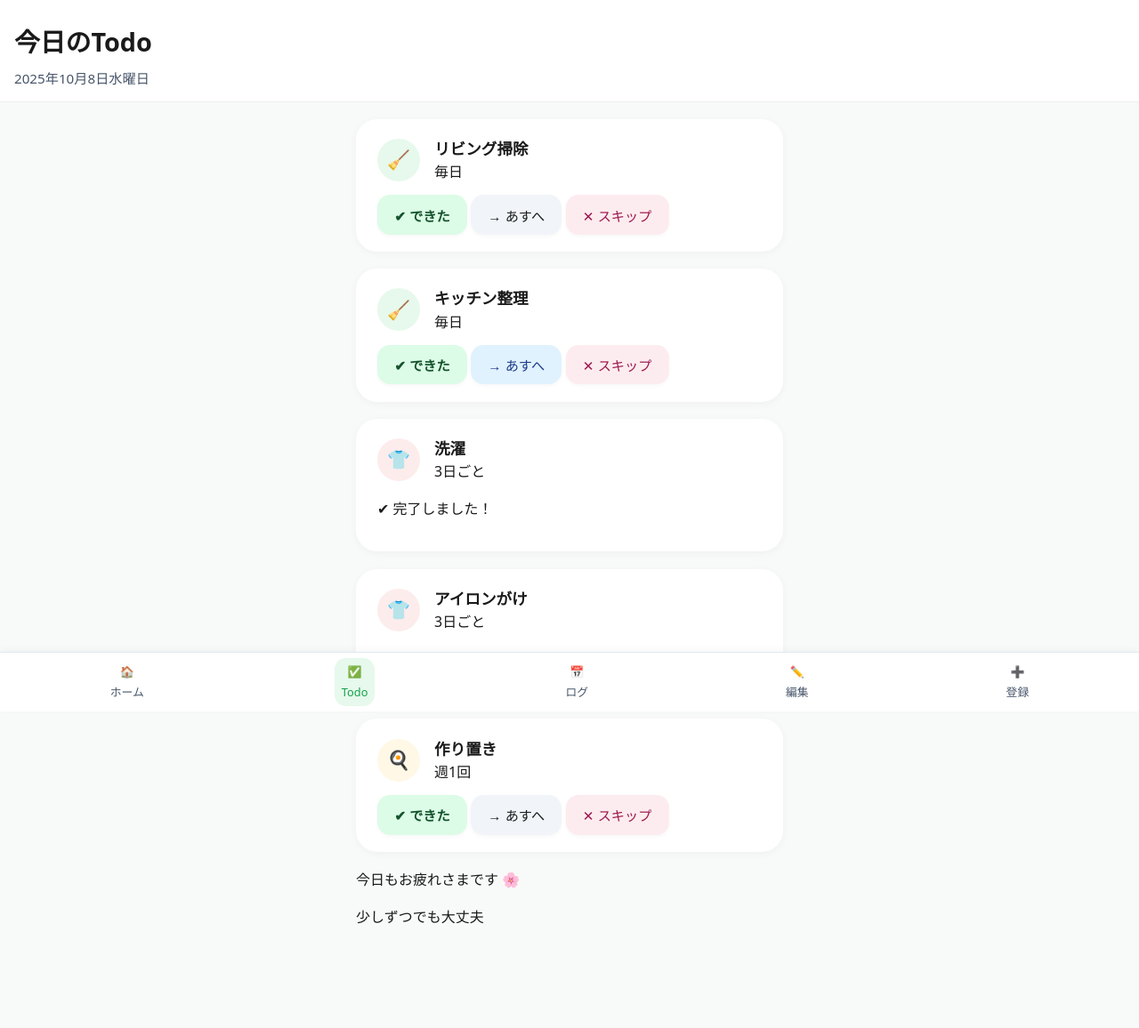
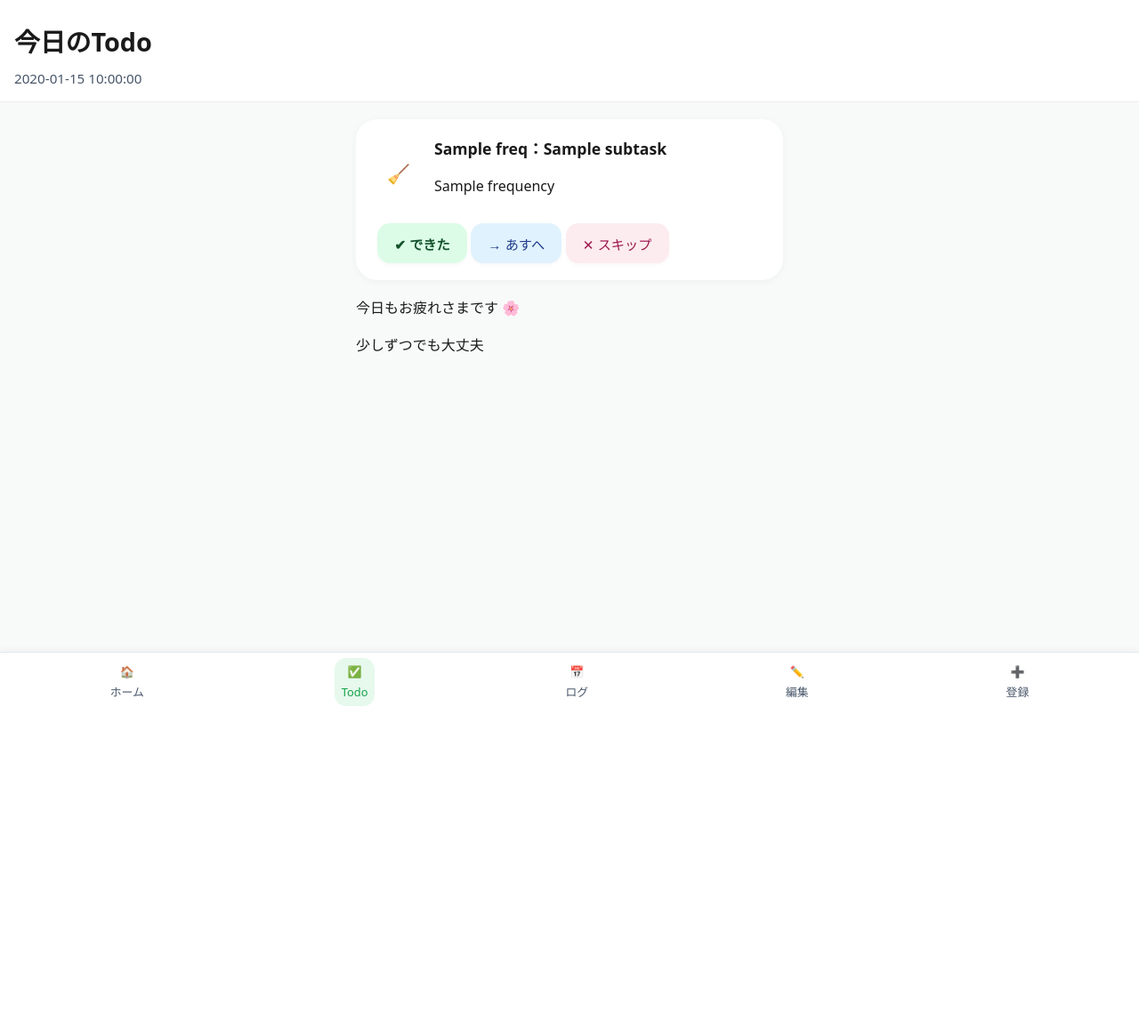
Before and after one commit to ikucha-portfolio/zubo_raku_v2, a Flask app: template templates/todo.html in a window 1280 px wide. Shown: the whole page at 89% size. After the commit the page ends 794 px from the top, so only its background shows below. Run offline with Flask 3, Linux system fonts and the light colour scheme; the template is opened without the code that fills it: most values are stand-ins (such as "Sample title", 1, 10 or a date in 2020).

Commit message:
TODOページ動作確認

```diff
--- a/app.py
+++ b/app.py
@@ -1,3 +1,5 @@
+
+
 from flask import Flask, render_template, request, redirect, url_for
 import sqlite3
 from datetime import date
@@ -69,25 +71,30 @@ def index():
         current_date=date.today().strftime("%Y年%m月%d日 %A")
     )
 
-
-
 @app.route('/todo')
 def todo():
     today = date.today()
     weekday = today.weekday()  # 0=月曜, 6=日曜
 
     conn = sqlite3.connect('/Users/ami/Desktop/housework.db')
+    conn.row_factory = sqlite3.Row
     cur = conn.cursor()
 
-    # 🧠 今日のタスクを抽出（頻度ロジック付き）
+    # 🧠 progressテーブルとJOINして完了状態を取得
     query = """
-    SELECT s.id, c.name AS category, s.name AS subtask, s.frequency
+    SELECT
+        s.id AS subtask_id,
+        c.name AS category,
+        s.name AS subtask,
+        s.frequency,
+        p.is_completed
     FROM subtasks s
     JOIN categories c ON s.category_id = c.id
+    LEFT JOIN progress p ON s.id = p.subtask_id
     WHERE
-    (s.frequency = '毎日')
-    OR (s.frequency = '3日おき' AND (julianday(?) - julianday('2025-10-07')) % 3 = 0)
-    OR (s.frequency = '週一' AND ? = 5)
+        (s.frequency = '毎日')
+        OR (s.frequency = '3日おき' AND (julianday(?) - julianday('2025-10-07')) % 3 = 0)
+        OR (s.frequency = '週一' AND ? = 5)
     ORDER BY c.id;
     """
 
@@ -96,16 +103,19 @@ def todo():
     conn.close()
 
     # 🗂 カテゴリごとにまとめる
+    from collections import defaultdict
     grouped_tasks = defaultdict(list)
-    for subtask_id, category, subtask, freq in rows:
-        grouped_tasks[category].append({
-        "id": subtask_id,   # ← ここを追加
-        "subtask": subtask,
-        "frequency": freq
-    })
 
+    for row in rows:
+        grouped_tasks[row["category"]].append({
+            "id": row["subtask_id"],
+            "subtask": row["subtask"],
+            "frequency": row["frequency"],
+            "is_completed": row["is_completed"]
+        })
 
     return render_template('todo.html', today=today, grouped_tasks=grouped_tasks)
+
 
 
 
@@ -158,8 +168,10 @@ def add_task():
 # ✅★ここに追記★
 from datetime import timedelta
 
-@app.route('/update_status/<int:progress_id>', methods=['POST'])
-def update_status(progress_id):
+from datetime import timedelta
+
+@app.route('/update_status/<int:subtask_id>', methods=['POST'])
+def update_status(subtask_id):
     action = request.form['status']  # 'done', 'defer', 'skip'
     today = date.today()
 
@@ -167,11 +179,18 @@ def update_status(progress_id):
     conn.row_factory = sqlite3.Row
     cur = conn.cursor()
 
-    cur.execute("SELECT frequency FROM progress WHERE id = ?", (progress_id,))
+    # 🧠 progressテーブルから対象行を取得
+    cur.execute("SELECT frequency, planned_date FROM progress WHERE subtask_id = ?", (subtask_id,))
     row = cur.fetchone()
-    freq = row['frequency'] if row else '毎日'
 
-    # 次回日の計算
+    if not row:
+        conn.close()
+        return redirect(url_for('todo'))
+
+    freq = row['frequency']
+    planned_date = row['planned_date']
+
+    # 🗓 次回日のロジック
     if freq == '毎日':
         next_date = today + timedelta(days=1)
     elif freq == '3日おき':
@@ -179,36 +198,38 @@ def update_status(progress_id):
     elif freq == '週一':
         next_date = today + timedelta(days=7)
     else:
-        next_date = None
+        next_date = today
 
-    # アクション別処理
+    # 🎯 各アクションごとの処理
     if action == 'done':
         cur.execute("""
             UPDATE progress
             SET is_completed = 1,
                 completed_date = ?,
-                next_date = ?
-            WHERE id = ?
-        """, (today, next_date, progress_id))
+                next_date = ?,
+                planned_date = ?
+            WHERE subtask_id = ?
+        """, (today, next_date, next_date, subtask_id))
 
-    elif action == 'defer':  # あすへ
+    elif action == 'defer':  # → あすへ
         cur.execute("""
             UPDATE progress
             SET planned_date = DATE(planned_date, '+1 day')
-            WHERE id = ?
-        """, (progress_id,))
+            WHERE subtask_id = ?
+        """, (subtask_id,))
 
-    elif action == 'skip':
+    elif action == 'skip':  # ✕ スキップ
         cur.execute("""
             UPDATE progress
             SET is_completed = 0,
                 completed_date = NULL,
                 next_date = ?
-            WHERE id = ?
-        """, (next_date, progress_id))
+            WHERE subtask_id = ?
+        """, (next_date, subtask_id))
 
     conn.commit()
     conn.close()
+
     return redirect(url_for('todo'))
 
 if __name__ == '__main__':
--- a/static/css/style.css
+++ b/static/css/style.css
@@ -336,6 +336,19 @@ button.skip:hover,
   background: #86efac;
 }
 
+/* ✅ 完了済みカード用 */
+.task-card.completed {
+  background: #f0fdf4;
+  border: 1px solid #bbf7d0;
+  opacity: 0.9;
+}
+
+.completed-text {
+  color: #15803d;
+  font-weight: 600;
+  margin-top: 0.5rem;
+}
+
 /* =========================================
    📱 Responsive
    ========================================= */
--- a/templates/todo.html
+++ b/templates/todo.html
@@ -11,82 +11,43 @@
   <!-- ヘッダー -->
   <header class="header">
     <h1>今日のTodo</h1>
-    <p class="date">2025年10月8日水曜日</p>
+    <p class="date">{{ today }}</p>
   </header>
 
   <!-- メインコンテンツ -->
   <main class="main-content">
-
-    <!-- タスクカード：未完了 -->
-    <section class="task-card">
-      <div class="task-header">
-        <div class="icon-area" style="background-color:#e6f9ec;">🧹</div>
-        <div>
-          <h2>リビング掃除</h2>
-          <span class="badge">毎日</span>
-        </div>
-      </div>
-      <div class="task-buttons">
-        <button class="btn done">✔ できた</button>
-        <button class="btn defer">→ あすへ</button>
-        <button class="btn skip">✕ スキップ</button>
-      </div>
-    </section>
-
-    <section class="task-card">
-      <div class="task-header">
-        <div class="icon-area" style="background-color:#e6f9ec;">🧹</div>
-        <div>
-          <h2>キッチン整理</h2>
-          <span class="badge">毎日</span>
-        </div>
-      </div>
-      <div class="task-buttons">
-  <button class="done">✔ できた</button>
-  <button class="tomorrow">→ あすへ</button>
-  <button class="skip">✕ スキップ</button>
-</div>
-
-    </section>
-
-    <!-- タスクカード：完了済み -->
+{% for category, tasks in grouped_tasks.items() %}
+    {% for task in tasks %}
+        {% if task.is_completed %}
             <section class="task-card completed">
                 <div class="task-header">
-        <div class="icon-area" style="background-color:#fdecec;">👕</div>
+                    <div class="icon-area">🧹</div>
                     <div>
-          <h2 class="done-text">洗濯</h2>
-          <span class="badge light">3日ごと</span>
+                        <h2>{{ category }}：{{ task.subtask }}</h2>
+                        <p>{{ task.frequency }}</p>
                     </div>
                 </div>
                 <p class="completed-text">✔ 完了しました！</p>
             </section>
-
-    <section class="task-card completed">
+        {% else %}
+            <section class="task-card">
                 <div class="task-header">
-        <div class="icon-area" style="background-color:#fdecec;">👕</div>
+                    <div class="icon-area">🧹</div>
                     <div>
-          <h2 class="done-text">アイロンがけ</h2>
-          <span class="badge light">3日ごと</span>
+                        <h2>{{ category }}：{{ task.subtask }}</h2>
+                        <p>{{ task.frequency }}</p>
                     </div>
                 </div>
-      <p class="completed-text">✔ 完了しました！</p>
+                <form action="{{ url_for('update_status', subtask_id=task.id) }}" method="POST" class="task-buttons">
+                    <button type="submit" name="status" value="done" class="btn done">✔ できた</button>
+                    <button type="submit" name="status" value="defer" class="btn tomorrow">→ あすへ</button>
+                    <button type="submit" name="status" value="skip" class="btn skip">✕ スキップ</button>
+                </form>
             </section>
+        {% endif %}
+    {% endfor %}
+{% endfor %}
 
-    <!-- タスクカード：未完了（週1） -->
-    <section class="task-card">
-      <div class="task-header">
-        <div class="icon-area" style="background-color:#fff8e6;">🍳</div>
-        <div>
-          <h2>作り置き</h2>
-          <span class="badge yellow">週1回</span>
-        </div>
-      </div>
-      <div class="task-buttons">
-        <button class="btn done">✔ できた</button>
-        <button class="btn defer">→ あすへ</button>
-        <button class="btn skip">✕ スキップ</button>
-      </div>
-    </section>
 
     <!-- 一言メッセージ -->
     <section class="today-message">
```
Lines whose indentation alone changed are shown as unchanged.
